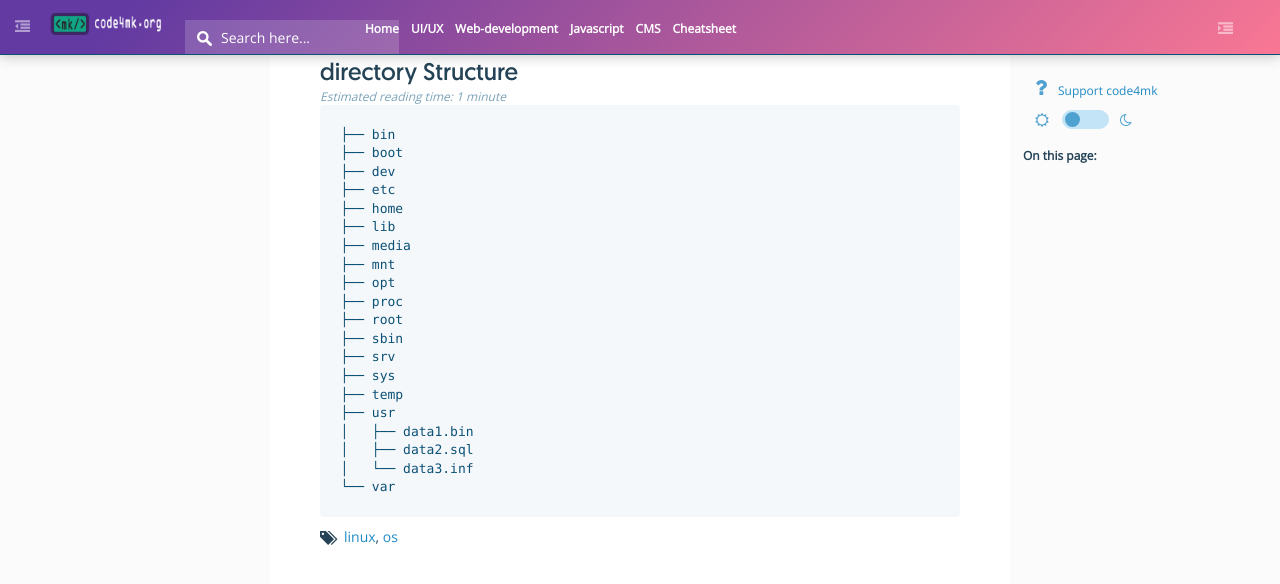
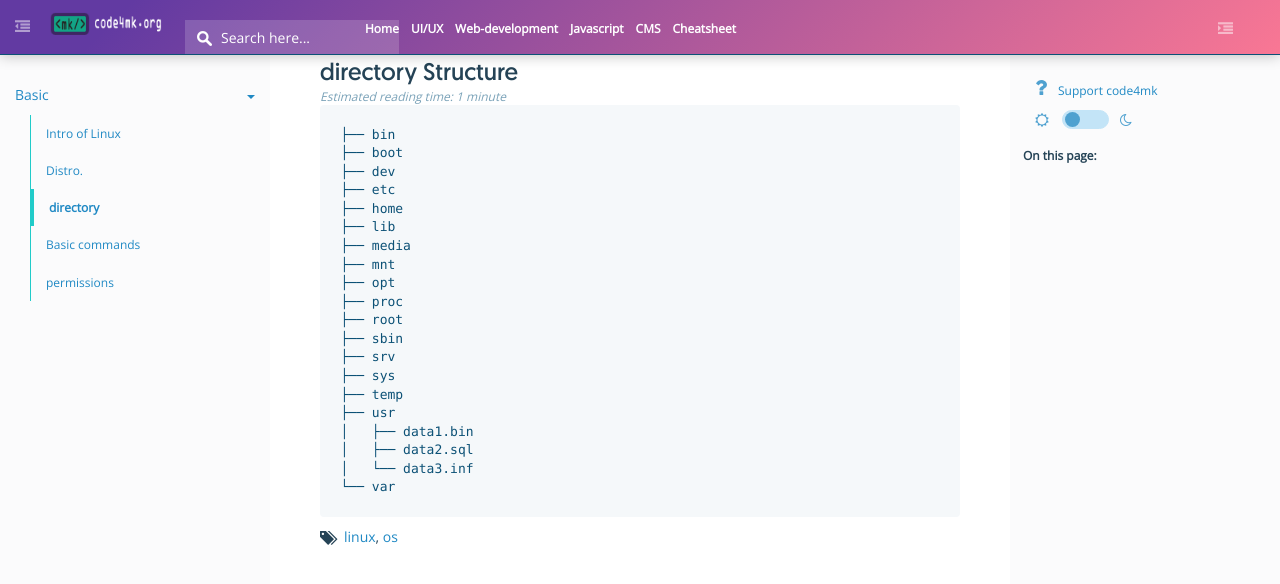
Before and after one commit to code4mk/code4mk.github.io, a Jekyll site: the page built from linux4you/directory.md, in a window 1280 px wide and 900 px high. Shown: the top 584 px of the window. Built offline with Jekyll 4.4.1, drawn with Linux system fonts in a browser that asks for light colours; comment, search, counter and statistics services are not loaded.

Commit message:
directory

```diff
--- a/_data/toc.yaml
+++ b/_data/toc.yaml
@@ -260,6 +260,8 @@ linux:
     title: Intro of Linux
   - path: /linux4you/distro/
     title: Distro.
+  - path: /linux4you/directory/
+    title: directory
   - path: /linux4you/basic-command/
     title: Basic commands
   - path: /linux4you/chmod/
```
